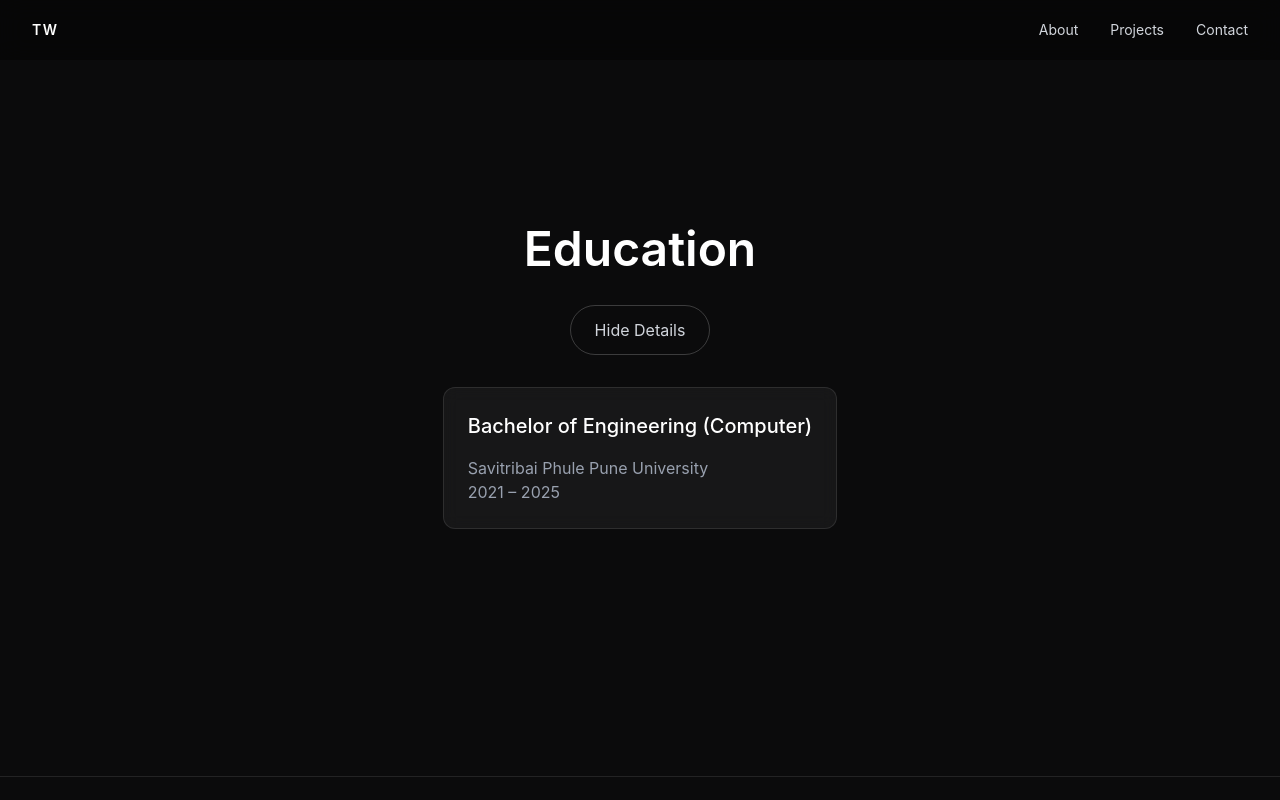
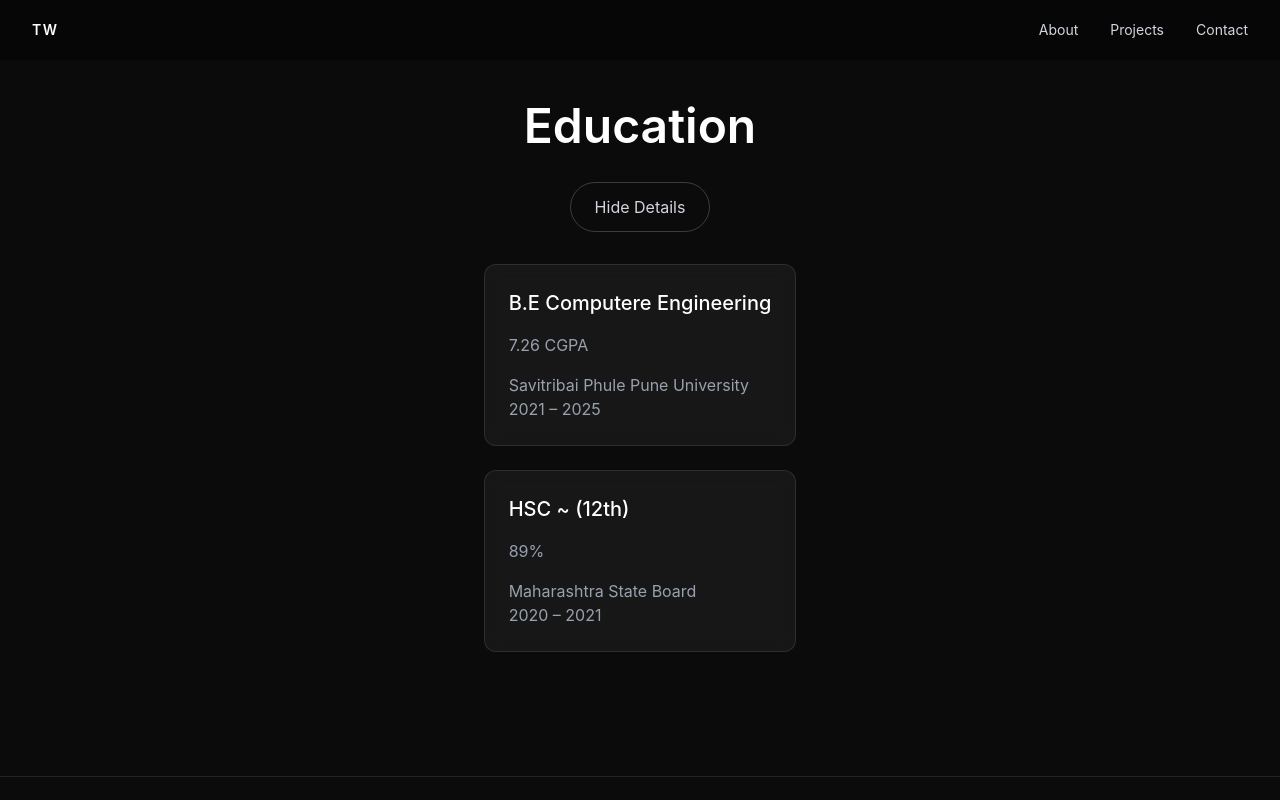
Before and after one commit to TechExplorer15/Portfolio, a React (Vite) app: page / in a window 1280 px wide. Both pictures are taken after a click on the button "View Education Details". Shown: the part 3382-4182 px from the top of the page. Built offline with nearby package versions, Linux system fonts and the light colour scheme.

Commit message:
update education

```diff
--- a/index.html
+++ b/index.html
@@ -2,9 +2,9 @@
 <html lang="en">
   <head>
     <meta charset="UTF-8" />
-    <link rel="icon" type="image/svg+xml" href="/vite.svg" />
+    <link rel="icon" type="image/svg+xml" href="/favicon.png" />
     <meta name="viewport" content="width=device-width, initial-scale=1.0" />
-    <title>portfolio</title>
+    <title>Tanmay.dev</title>
   </head>
   <body>
     <div id="root"></div>
--- a/src/sections/Education.jsx
+++ b/src/sections/Education.jsx
@@ -32,13 +32,26 @@ function Education() {
               >
                 <div className="space-y-4 border border-white/10 rounded-xl p-6 bg-white/5 backdrop-blur-sm">
                   <h3 className="text-xl text-white font-medium">
-                    Bachelor of Engineering (Computer)
+                    B.E Computere Engineering
                   </h3>
-
+                  <p>7.26 CGPA</p>
                   <p>
                     Savitribai Phule Pune University
                     <br />
                     2021 – 2025
+                  </p>
+                </div>
+                <br />
+
+                <div className="space-y-4 border border-white/10 rounded-xl p-6 bg-white/5 backdrop-blur-sm">
+                  <h3 className="text-xl text-white font-medium">
+                    HSC ~ (12th)
+                  </h3>
+                  <p>89%</p>
+                  <p>
+                    Maharashtra State Board
+                    <br />
+                    2020 – 2021
                   </p>
                 </div>
               </motion.div>
```
Also changed, not shown: public/favicon.png (added).
